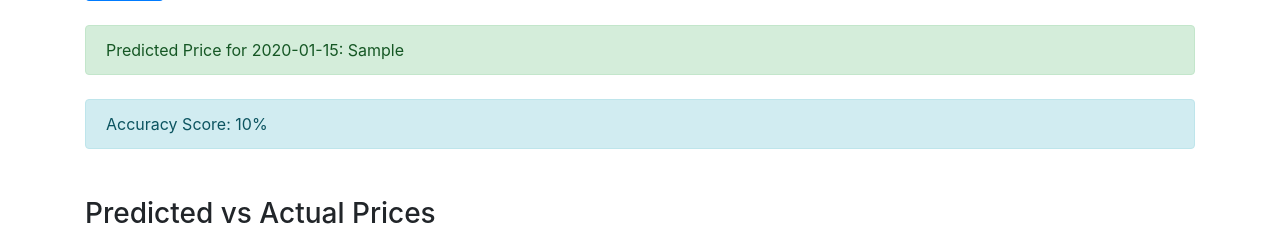
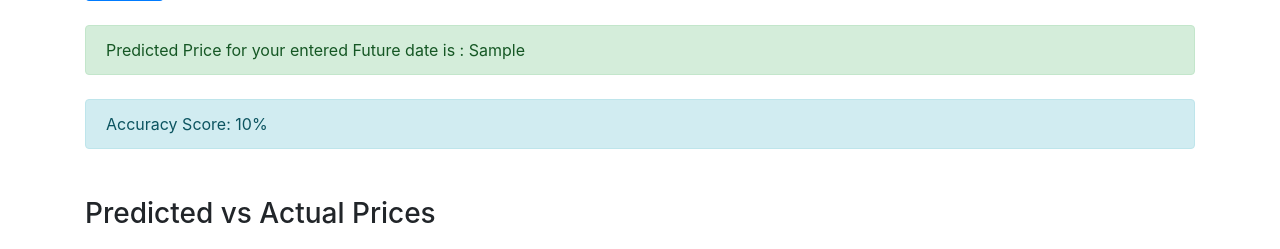
Before and after one commit to GourabGorai/StockFlask2, a Flask app: template templates/index.html in a window 1280 px wide. Shown: the part 329-578 px from the top of the page. Run offline with Flask 3, Linux system fonts and the light colour scheme; the template is opened without the code that fills it: most values are stand-ins (such as "Sample title", 1, 10 or a date in 2020); some libraries are stand-ins or nearby versions.

Commit message:
Update BUG fixes In the WebPage ForntPage

```diff
--- a/templates/index.html
+++ b/templates/index.html
@@ -26,7 +26,7 @@
         {% endif %}
 
         {% if future_prediction %}
-        <div class="alert alert-success mt-4">Predicted Price for {{ future_dates[-1].strftime('%Y-%m-%d') }}: {{ future_prediction }}</div>
+        <div class="alert alert-success mt-4">Predicted Price for your entered Future date is : {{ future_prediction }}</div>
         {% endif %}
 
         {% if accuracy_score %}
```
